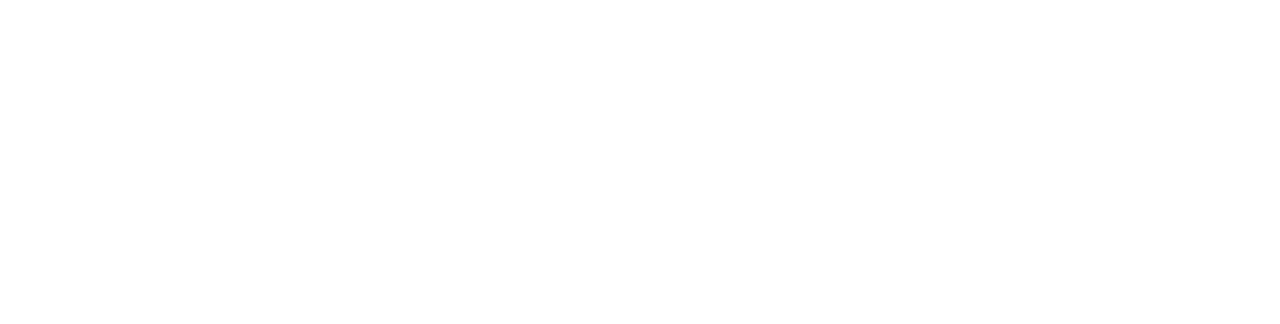
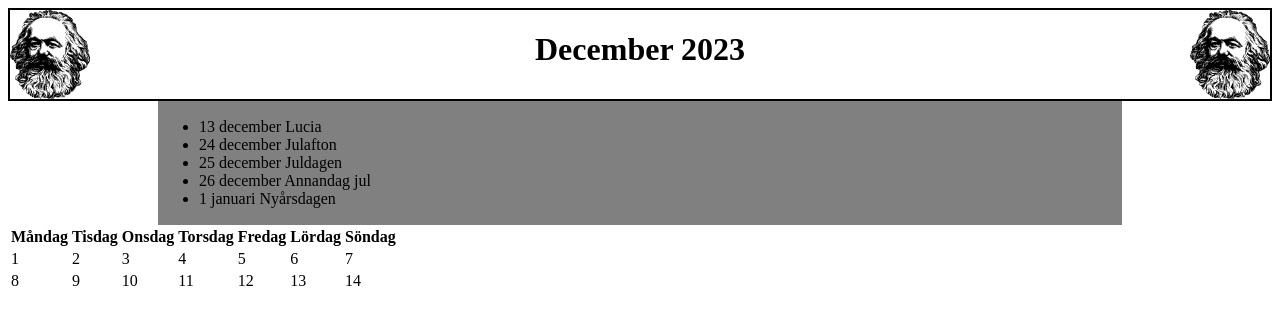
Before and after one commit to xxJacobxxx/Sant-klas, a plain HTML site: page index.html in a window 1280 px wide. Drawn offline with Linux system fonts and the light colour scheme.

Commit message:
Jag glum meb jag gjorde titel lista och börjad tab

```diff
--- a/index.html
+++ b/index.html
@@ -4,8 +4,54 @@
     <meta charset="UTF-8">
     <meta name="viewport" content="width=device-width, initial-scale=1.0">
     <title>Document</title>
+    <link rel="stylesheet" href="style.css">
 </head>
 <body>
-
+    <div class="head">
+        <img src="./santa_small.png" alt="Santa">
+        <div class="titel"><h1>December 2023</h1></div>
+        <img src="./santa_small.png" alt="Santa">
+    </div>
+    <div class="lista">
+        <ul>
+            <li>13 december Lucia</li>
+            <li>24 december Julafton</li>
+            <li>25 december Juldagen</li>
+            <li>26 december Annandag jul</li>
+            <li>1 januari Nyårsdagen</li>
+        </ul>
+    </div>
+    <div class="tabell">
+        <table>
+            <tr>
+                <th>Måndag</th>
+                <th>Tisdag</th>
+                <th>Onsdag</th>
+                <th>Torsdag</th>
+                <th>Fredag</th>
+                <th>Lördag</th>
+                <th>Söndag</th>
+            </tr>
+            <tr>
+                <td>1</td>
+                <td>2</td>
+                <td>3</td>
+                <td>4</td>
+                <td>5</td>
+                <td>6</td>
+                <td>7</td>
+            </tr>
+            <tr>
+                <td>8</td>
+                <td>9</td>
+                <td>10</td>
+                <td>11</td>
+                <td>12</td>
+                <td>13</td>
+                <td>14</td>
+            </tr>
+            <tr></tr>
+        </table>
+    </div>
 </body>
 </html>
--- /dev/null
+++ b/style.css
@@ -0,0 +1,19 @@
+.head{
+    border: 2px solid black;
+    display: flex;
+    flex-direction: row;
+    margin: 10 px;
+    justify-content: space-between;
+
+}
+.lista{
+    background-color: gray;
+    padding: 1px;
+    margin-left: 150px;
+    margin-right:150px;
+    border: 2 px solid black;
+
+
+
+
+}
```
Also changed, not shown: santa_small.png (added).
